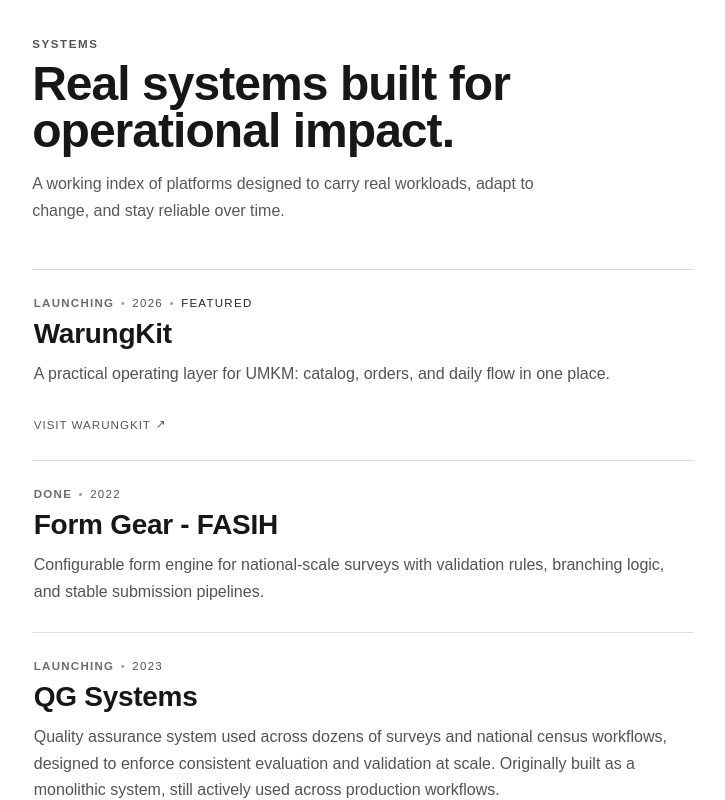
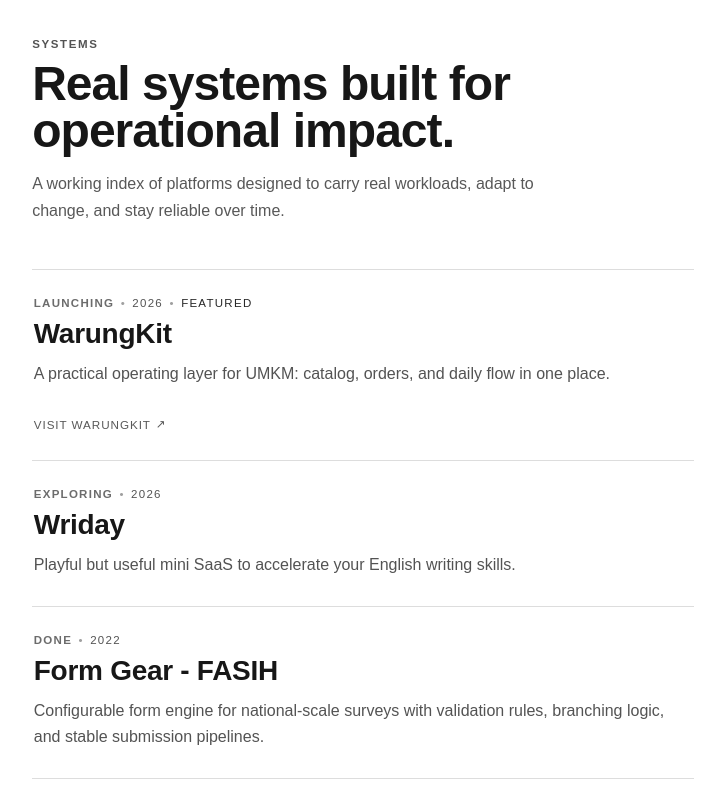
Before and after one commit to d-agung-sungkono/d-agung, a Next.js app: page /systems in a window 1280 px wide. Shown: the top 800 px of the page, without its empty margins (277-1002 px from the left). Built offline with nearby package versions, Linux system fonts and the light colour scheme.

Commit message:
feat(systems): add Wriday mini SaaS system and detail content

```diff
--- a/src/data/systems.ts
+++ b/src/data/systems.ts
@@ -11,6 +11,14 @@ export const systems: SystemItem[] = [
     featured: true,
     productUrl: 'https://warungkit.netlify.app',
     productLabel: 'Visit WarungKit',
+  },
+  {
+    slug: 'wriday',
+    title: 'Wriday',
+    summary:
+      'Playful but useful mini SaaS to accelerate your English writing skills.',
+    status: 'exploring',
+    year: '2026',
   },
   {
     slug: 'fasih-form-gear',
```
Also changed, not shown: src/app/(site)/systems/[slug]/page.tsx (+10 -0 lines).
